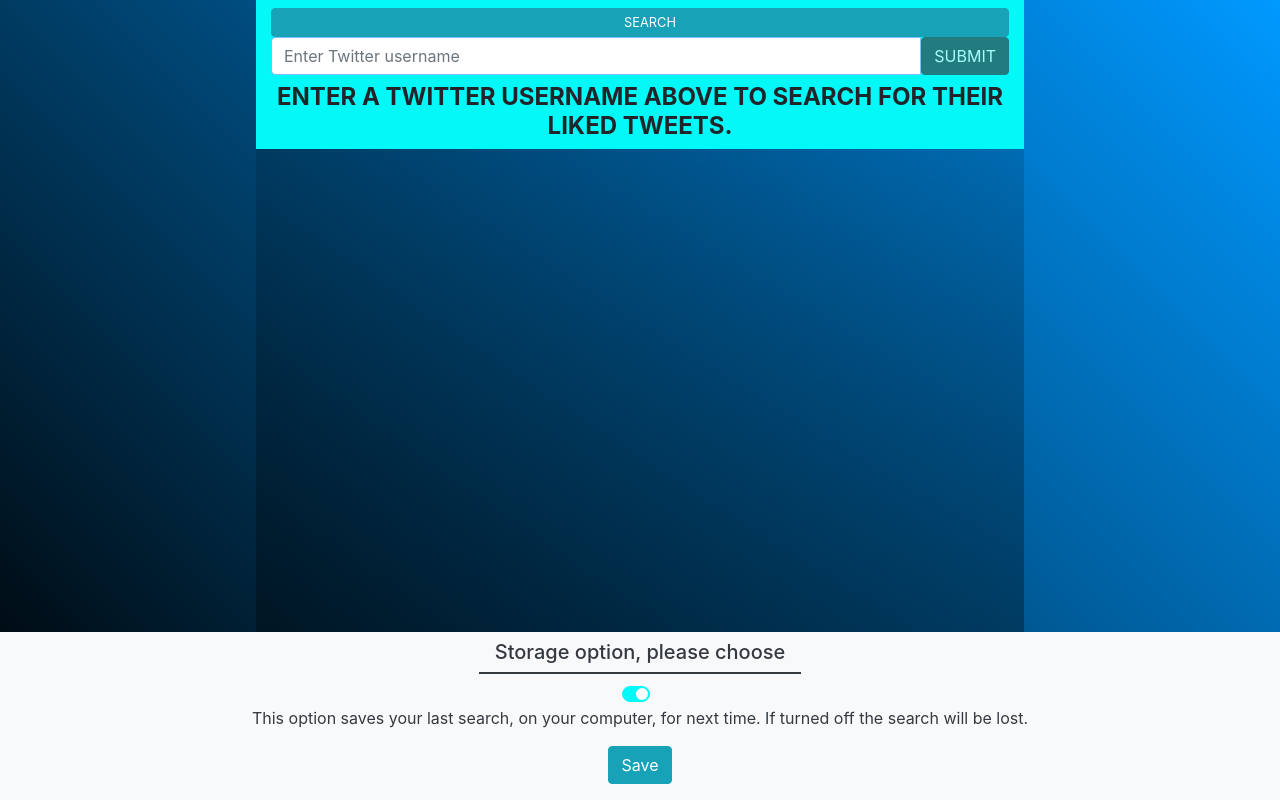
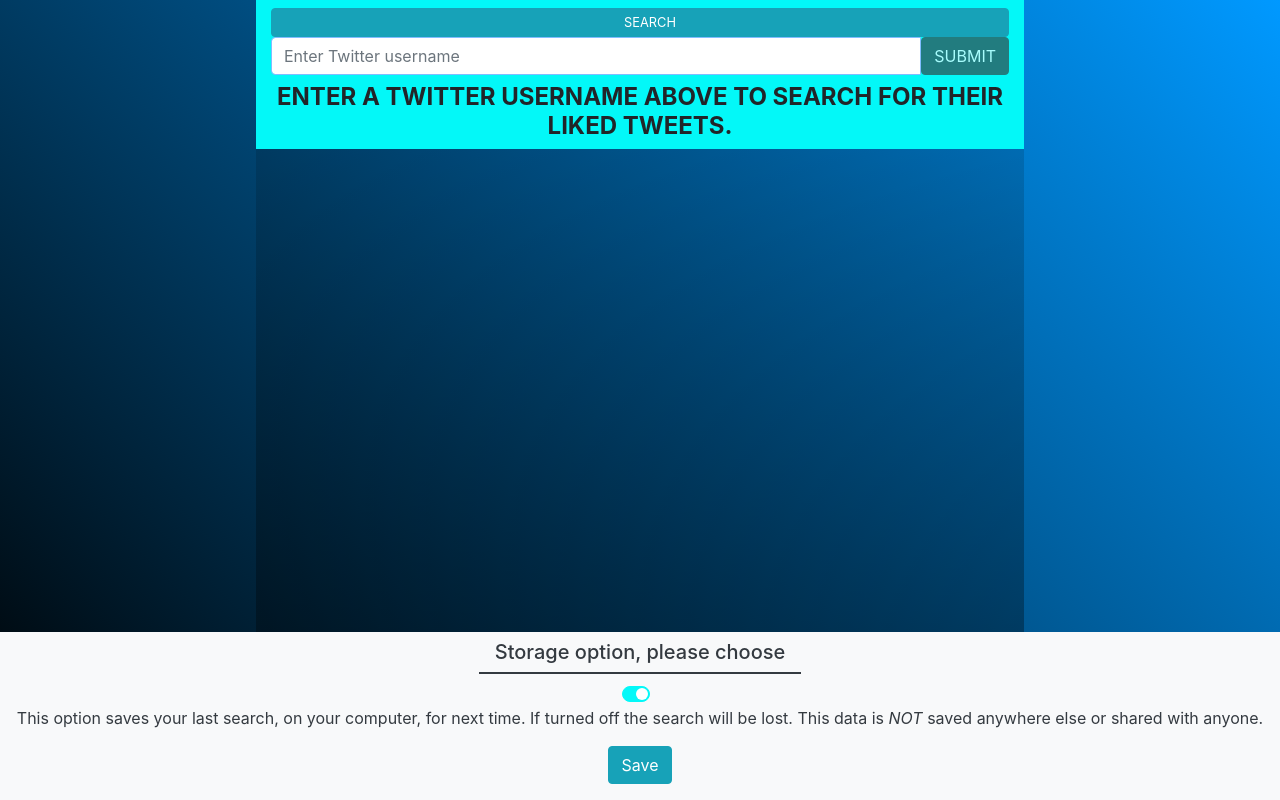
Before and after one commit to schrimy/twi-likes, a React (Create React App) app: page / in a window 1280 px wide. Built offline with nearby package versions, Linux system fonts and the light colour scheme.

Commit message:
chore: extra info to discalimer
the storage prefs disclaimer now
displays that info not saved anywhere but user's computer
or shared

```diff
--- a/src/screens/Storage.js
+++ b/src/screens/Storage.js
@@ -31,7 +31,8 @@
                     <input type='checkbox' className='custom-control-input' id='customSwitch1' ref={ pref } defaultChecked />
                     <label className='custom-control-label' htmlFor='customSwitch1' />
                 </div>
-                <p className='text-center pl-2 pr-2'>This option saves your last search, on your computer, for next time. If turned off the search will be lost.</p>
+                <p className='text-center pl-2 pr-2'>This option saves your last search, on your computer, for next time. If turned off the search will be lost.
+                This data is <em>NOT</em> saved anywhere else or shared with anyone.</p>
                 <button className='btn btn-info' onClick={ handleClick }>
                     Save
                 </button>
--- a/src/styles/app.scss
+++ b/src/styles/app.scss
@@ -44,6 +44,11 @@
 #rounder {
     border-bottom-left-radius: 1em;
     border-bottom-right-radius: 1em;
+
+    span:first-child {
+        font-weight: bold;
+        font-style: italic;
+    }
 }
 
 .dark-top {
```
